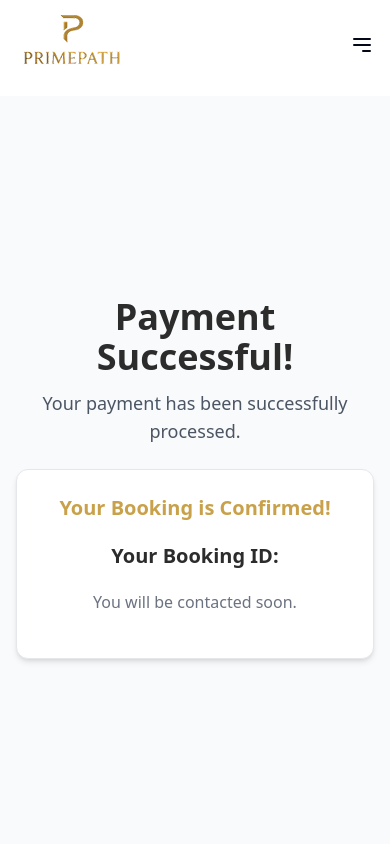
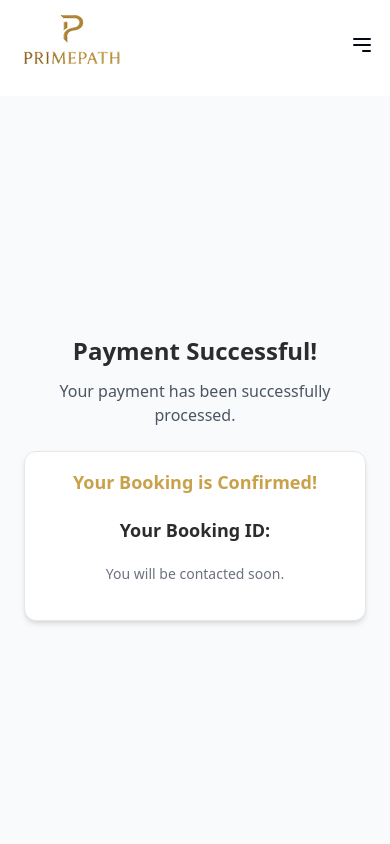
Before and after one commit to Arafat-Bhuiyan/adam, a React (Vite) app: page /payment-success in a window 390 px wide. Shown: the top 844 px of the page. Built offline with nearby package versions, Linux system fonts and the light colour scheme.

Commit message:
Payment Success page and Full user panel responsive done

```diff
--- a/src/pages/Schedule/PaymentSuccess.jsx
+++ b/src/pages/Schedule/PaymentSuccess.jsx
@@ -58,25 +58,25 @@ export const PaymentSuccess = () => {
   return (
     <div className="min-h-screen bg-gray-50 flex items-center justify-center p-4">
       <div className="max-w-7xl w-full pb-20">
-        <div className="max-w-4xl mx-auto">
-          <h2 className="text-4xl font-bold text-[#2C2C2C] mb-3 text-center">
+        <div className="max-w-4xl mx-auto px-2">
+          <h2 className="text-2xl sm:text-3xl md:text-4xl font-bold text-[#2C2C2C] mb-3 text-center">
             Payment Successful!
           </h2>
 
-          <p className="text-gray-600 text-lg mb-6 text-center max-w-3xl mx-auto">
+          <p className="text-gray-600 text-base md:text-lg mb-6 text-center max-w-3xl mx-auto">
             Your payment has been successfully processed.
           </p>
 
-          <div className="text-center bg-white shadow-md rounded-xl p-6 border border-gray-200 max-w-2xl mx-auto">
-            <h3 className="text-[#C9A14A] font-semibold text-xl ">
+          <div className="text-center bg-white shadow-md rounded-xl p-4 sm:p-6 border border-gray-200 max-w-2xl mx-auto">
+            <h3 className="text-[#C9A14A] font-semibold text-lg sm:text-xl">
               Your Booking is Confirmed!
             </h3>
 
-            <p className="text-[#2c2c2c] text-xl font-semibold my-5">
+            <p className="text-[#2c2c2c] text-lg sm:text-xl font-semibold my-5">
               Your Booking ID: {appointmentId}
             </p>
 
-            <p className="text-gray-500 text-base font-medium mb-5">
+            <p className="text-gray-500 text-sm sm:text-base font-medium mb-5">
               You will be contacted soon.
             </p>
           </div>
```
